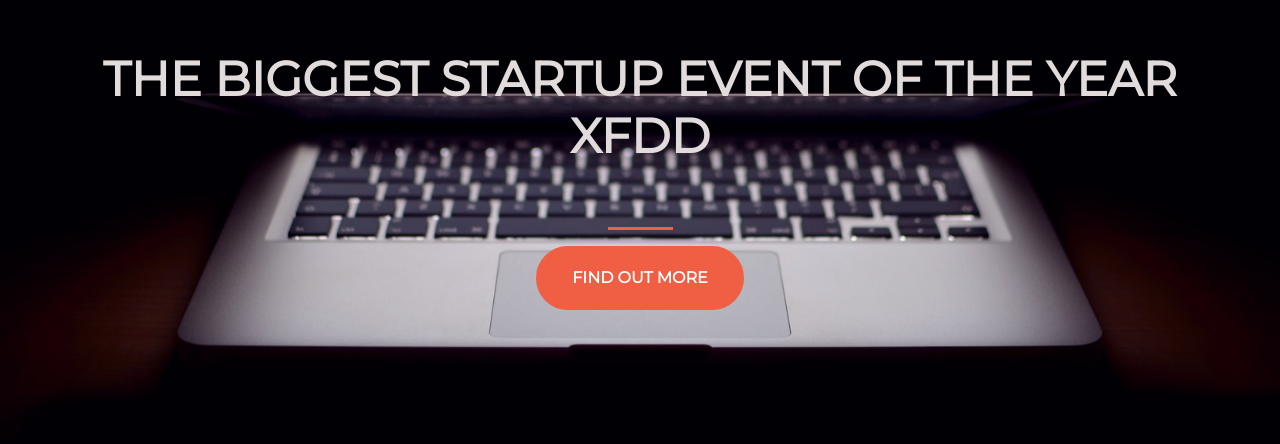
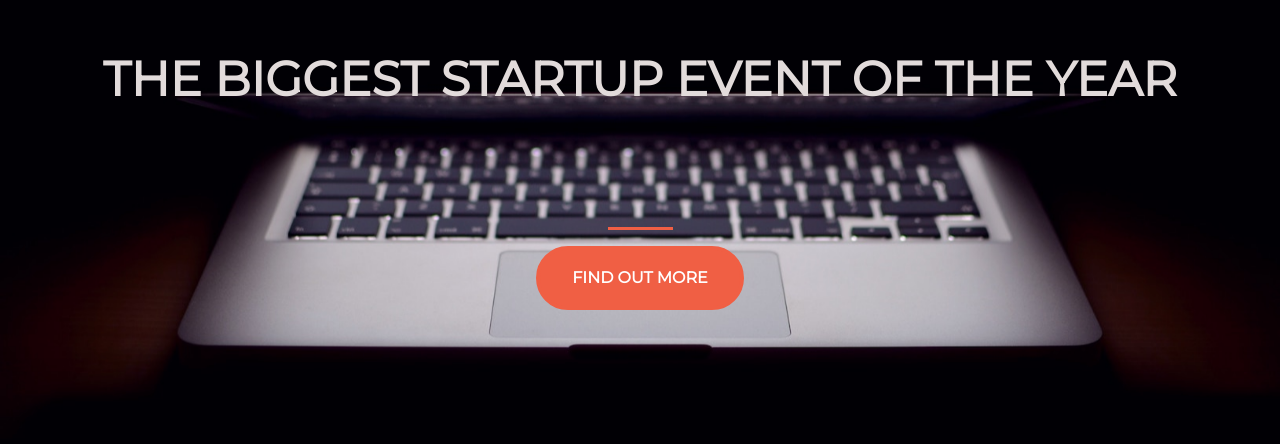
Before and after one commit to pavanprathipati9/startup-of-the-year, a plain HTML site: page index.html in a window 1280 px wide. Shown: the part 220-664 px from the top of the page. Drawn offline with nearby package versions, Linux system fonts and the light colour scheme.

Commit message:
Update index.html

```diff
--- a/index.html
+++ b/index.html
@@ -19,7 +19,7 @@
     <div class="container d-flex align-items-center h-100">
       <div class="row">
         <header class="text-center col-12">
-          <h1 class="text-uppercase"><strong>The biggest startup event of the year xfdd</strong></h1>
+          <h1 class="text-uppercase"><strong>The biggest startup event of the year</strong></h1>
         </header>
         <div class="buffer"></div>
         <section class="text-center col-12">
```
